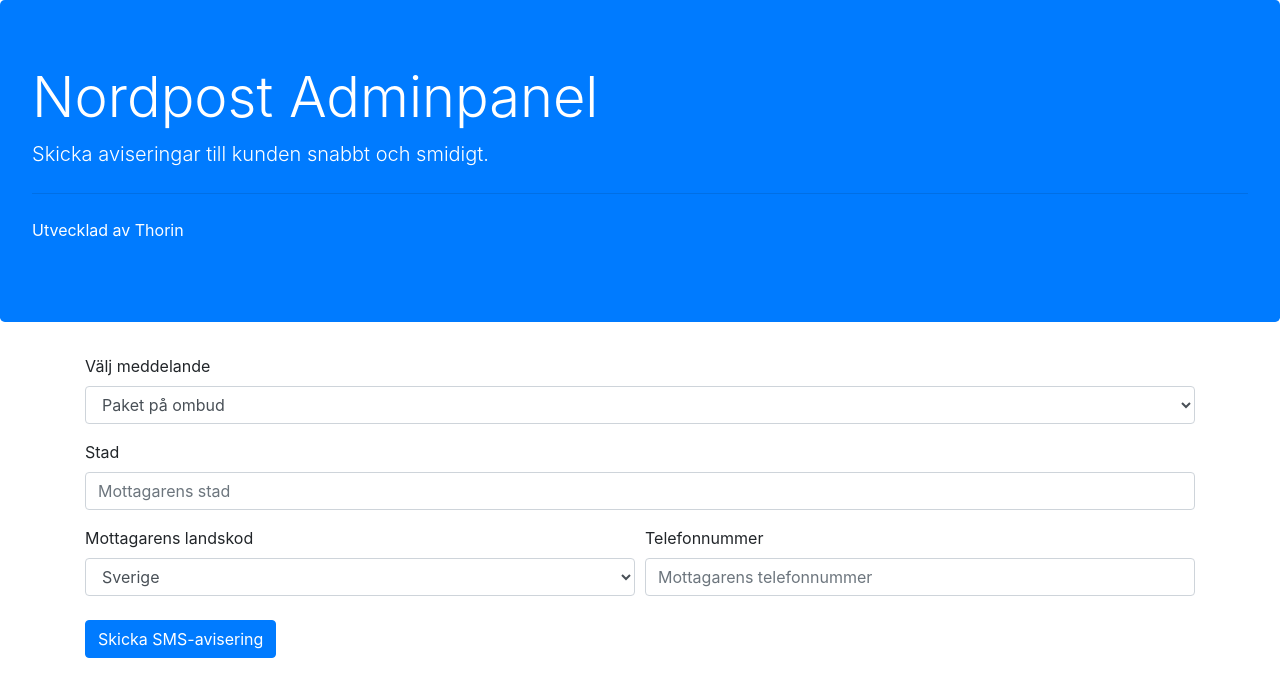
After one commit to ThorinEk/thorshop, a PHP site: page /admin/adminpanel.php in a window 1280 px wide. The commit adds this page. Shown: the top 697 px of the page. Run offline with PHP 8.4, Linux system fonts and the light colour scheme.

Commit message:
Lagt till verktyg och rustning samt skapat adminpanel

```diff
--- /dev/null
+++ b/admin/adminpanel.php
@@ -0,0 +1,52 @@
+<!DOCTYPE html>
+<html lang="sv">
+<head>
+<meta charset="utf8">
+<title>ICA Adminpanel</title>
+<link rel="stylesheet" href="https://stackpath.bootstrapcdn.com/bootstrap/4.4.1/css/bootstrap.min.css" integrity="sha384-Vkoo8x4CGsO3+Hhxv8T/Q5PaXtkKtu6ug5TOeNV6gBiFeWPGFN9MuhOf23Q9Ifjh" crossorigin="anonymous">
+</head>
+<body>
+
+<div class="jumbotron bg-primary text-white">
+  <h1 class="display-4">Nordpost Adminpanel</h1>
+  <p class="lead">Skicka aviseringar till kunden snabbt och smidigt.</p>
+  <hr class="my-4">
+  <p>Utvecklad av Thorin</p>
+</div>
+
+<div class="container">
+    <form action="messageSent.php" method="post">
+        <div class="form-group">
+        <label for="meddelande">Välj meddelande</label>
+                <select class="form-control" id="meddelande" name="meddelande" required>
+                    <option value="standard">Paket på ombud</option>
+                </select>
+        </div>
+        <div class="form-group">
+            <label for="cityName">Stad</label>
+            <input type="text" class="form-control" id="cityName" name="cityName" placeholder="Mottagarens stad" required>
+        </div>
+        <div class="form-row">
+            <div class="col">
+                <label for="landskod">Mottagarens landskod</label>
+                <select class="form-control" id="landskod" name="landskod" required>
+                    <option selected="selected" value="46">Sverige</option>
+                    <option value="45">Danmark</option>
+                    <option value="47">Norge</option>
+                    <option value="358">Finland</option>
+                </select>
+            </div>
+            <div class="col">
+                <label for="telefonNummer">Telefonnummer</label>
+                <input type="number" class="form-control" id="telefonNummer" name="telefonNummer" placeholder="Mottagarens telefonnummer" required>
+            </div>
+        </div>
+        <br>
+        <button type="submit" class="btn btn-primary">Skicka SMS-avisering</button>
+    </form>
+</div>
+
+<script src="https://code.jquery.com/jquery-3.4.1.min.js" integrity="sha256-CSXorXvZcTkaix6Yvo6HppcZGetbYMGWSFlBw8HfCJo=" crossorigin="anonymous"></script>
+<script src="https://cdnjs.cloudflare.com/ajax/libs/jquery/3.5.0/jquery.min.js" integrity="sha256-xNzN2a4ltkB44Mc/Jz3pT4iU1cmeR0FkXs4pru/JxaQ=" crossorigin="anonymous"></script>
+</body>
+</html>
--- /dev/null
+++ b/database/rustning.csv
@@ -0,0 +1,6 @@
+0;1;2;3
+ID;Namn;Pris;Bild
+1;Diamanthjälm;599;https://i.imgur.com/MuSnc88.png
+2;Diamantplatta;749;https://i.imgur.com/iCkHVjb.png
+3;Diamantbyxor;799;https://i.imgur.com/oREcYKb.png
+4;Diamantskor;599;https://i.imgur.com/1Z1qZY9.png
```
Also changed, not shown: admin/messageSent.php (added, +50 -0 lines), database/verktyg.csv (added, +7 -0 lines), index.php (+29 -1 lines), .htaccess, 1 other file.
